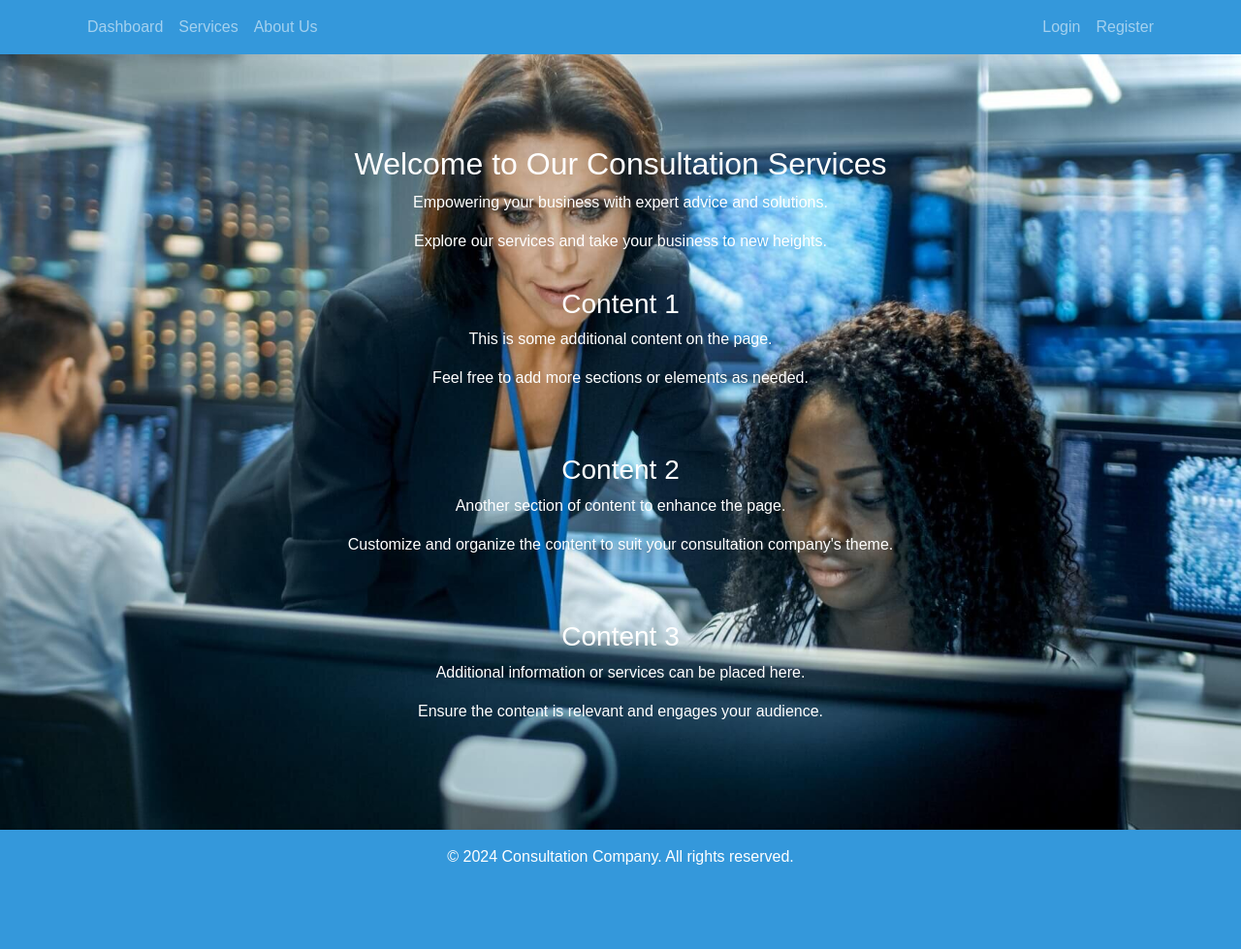
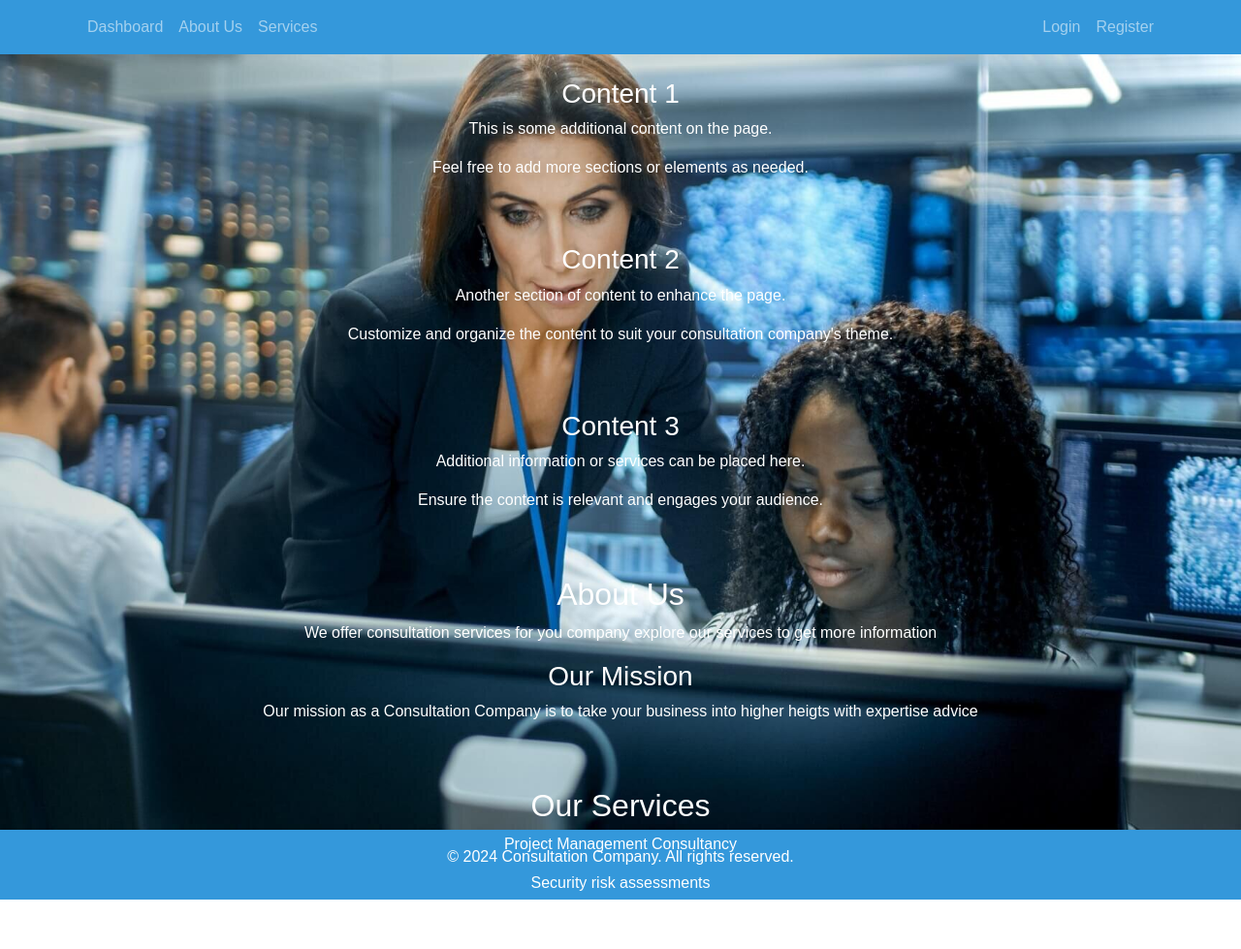
Before and after one commit to dev7ann/php_auth, a PHP site: page / in a window 1280 px wide. Shown: the whole page at 97% size. Before the commit the page ends 892 px from the top, so only its background shows below. Run offline with PHP 8.4, Linux system fonts and the light colour scheme.

Commit message:
add files

```diff
--- a/index.php
+++ b/index.php
@@ -51,10 +51,10 @@
                     <a class="nav-link" href="public/dashboard.php">Dashboard</a>
                 </li>
                 <li class="nav-item">
-                    <a class="nav-link" href="#">Services</a>
+                <a id= about-link class="nav-link" href="public/about_content.php">About Us</a>
                 </li>
                 <li class="nav-item">
-                    <a class="nav-link" href="#">About Us</a>
+                <a id= services-link class="nav-link" href="public/services_content.php">Services</a>
                 </li>
             </ul>
             <ul class="navbar-nav ml-auto">
@@ -72,11 +72,13 @@
         </div>
     </nav>
 
-    <main style="background: url('assets/images/bg.jpeg') center/cover no-repeat; height: 100vh; display: flex; flex-direction: column; align-items: center; justify-content: center; color: #fff; text-align: center; padding: 20px;">
+    <main  id="dynamic-content"  style="background: url('assets/images/bg.jpeg') center/cover no-repeat; height: 100vh; display: flex; flex-direction: column; align-items: center; justify-content: center; color: #fff; text-align: center; padding: 20px;">
 
         <h2>Welcome to Our Consultation Services</h2>
         <p>Empowering your business with expert advice and solutions.</p>
         <p>Explore our services and take your business to new heights.</p>
+
+
 
         <div style="margin-top: 20px;">
             <h3>Content 1</h3>
@@ -96,6 +98,16 @@
             <p>Ensure the content is relevant and engages your audience.</p>
         </div>
 
+        <div class= "container" style="margin-top: 50px;" id="about-content">
+             <?php include("public/about_content.php"); ?>
+         </div>
+
+        <div class= "container" style="margin-top: 50px;" id="services-content">
+             <?php include("public/services_content.php"); ?>
+         </div>
+
+
+
 
     </main>
 
--- /dev/null
+++ b/public/about_content.php
@@ -0,0 +1,4 @@
+<h2>About Us</h2>
+<p> We offer consultation services for you company explore our services to get more information</p>
+<h3>Our Mission</h3>
+<p> Our mission as a Consultation Company is to take your business into higher heigts with expertise advice</p>
--- a/public/login.php
+++ b/public/login.php
@@ -33,7 +33,11 @@
                 </div>
 
                 <div class="text-right">
-                    <input type="submit" class="btn btn-primary " value="Submit">
+                    <input type="submit" class="btn btn-primary" value="Submit">
+                </div>
+
+                <div class="mt-3">
+                    <p>Don't have an account? <a href="register.php">Register here</a>.</p>
                 </div>
             </div>
         </div>
--- a/public/register.php
+++ b/public/register.php
@@ -15,6 +15,7 @@ if (!empty($message)) {
     <meta name="viewport" content="width=device-width, initial-scale=1.0">
     <title>Register form</title>
     <link rel="stylesheet" href="https://cdn.jsdelivr.net/npm/bootstrap@4.6.2/dist/css/bootstrap.min.css" integrity="sha384-xOolHFLEh07PJGoPkLv1IbcEPTNtaed2xpHsD9ESMhqIYd0nLMwNLD69Npy4HI+N" crossorigin="anonymous">
+
 
     <style>
         .register-form {
@@ -68,7 +69,10 @@ if (!empty($message)) {
                 <div class="form-row">
                     <div class="form-group col-md-6">
                         <label for="gender">Gender</label>
-                        <input type="text" class="form-control" name="gender" id="gender">
+                        <select class="form-control" id="gender" name="gender">
+                            <option value="male">Male</option>
+                            <option value="female">Female</option>
+                        </select>
                     </div>
 
                     <div class="form-group col-md-6">
--- /dev/null
+++ b/public/services_content.php
@@ -0,0 +1,5 @@
+<h2>Our Services</h2>
+<p>Project Management Consultancy</p>
+<p>Security risk assessments</p>
+<p>IT project execution</p>
+<!-- Add more content as needed -->
```
Also changed, not shown: 1 other file.
